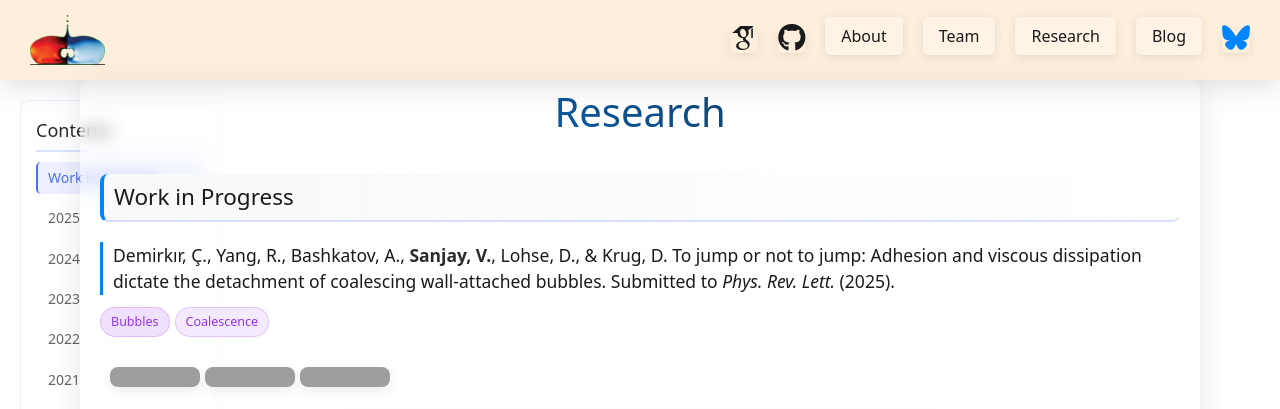
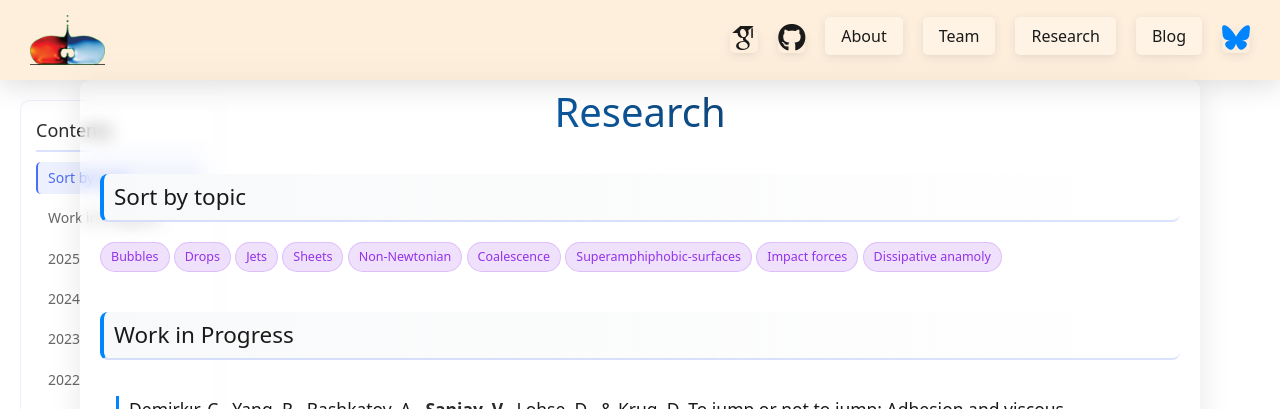
Before and after one commit to comphy-lab/comphy-lab.github.io, a Jekyll site: the page built from _research/index.md, in a window 1280 px wide and 1400 px high, cut to the strip 0-409 px from the top of the window. Built offline with Jekyll 4.4.1, drawn with Linux system fonts in a browser that asks for light colours; some web fonts are replaced; grey boxes are pictures that could not be loaded.

Commit message:
✨ Enhance Research Page with Tag Filtering and Layout Improvements
- Implemented a new feature to filter research papers by tags, allowing users to easily navigate content based on specific topics.
- Wrapped paper sections in containers for better organization and visual clarity.
- Updated CSS styles to improve the appearance of paper containers and tags, enhancing user interaction and responsiveness.
- Added new tags for sorting research topics in `_research/index.md`, improving content discoverability.

These changes collectively enhance the user experience by providing a more structured layout and intuitive filtering options for research content.

```diff
--- a/_research/index.md
+++ b/_research/index.md
@@ -4,6 +4,19 @@
 ---
 
 # Research
+
+## Sort by topic
+
+<tags><span>Bubbles</span></tags>
+<tags><span>Drops</span></tags>
+<tags><span>Jets</span></tags>
+<tags><span>Sheets</span></tags>
+<tags><span>Non-Newtonian</span></tags>
+<tags><span>Coalescence</span></tags>
+<tags><span>Superamphiphobic-surfaces</span></tags>
+<tags><span>Impact forces</span></tags>
+<tags><span>Dissipative anamoly</span></tags>
+
 
 ## Work in Progress
 
--- a/assets/css/research.css
+++ b/assets/css/research.css
@@ -85,6 +85,27 @@
     font-size: 1.4rem;
     padding-left: 0.75rem;
   }
+}
+
+/* Paper container */
+.paper-container {
+  padding: 1.5rem;
+  margin: 2rem 0;
+  border-radius: 8px;
+  transition: all 0.3s ease;
+  border: 1px solid transparent;
+  background-color: transparent;
+}
+
+.paper-container:hover {
+  background-color: rgba(0, 133, 255, 0.02);
+  border-color: rgba(0, 133, 255, 0.1);
+  transform: translateY(-2px);
+  box-shadow: 0 4px 12px rgba(0, 0, 0, 0.05);
+}
+
+.paper-container h3 {
+  margin-top: 0;
 }
 
 /* Badge container */
@@ -426,7 +447,7 @@
 }
 
 /* Style each tag separately */
-.research-content tags > * {
+.research-content tags span {
   background: rgba(147, 51, 234, 0.15);
   color: #9333ea;
   padding: 0.4rem 1rem;
@@ -435,31 +456,45 @@
   transition: all 0.3s ease;
   display: inline-block;
   transform: scale(1);
+  cursor: pointer;
+  user-select: none;
 }
 
 /* First tag - brightest background */
-.research-content tags > *:nth-of-type(1) {
+.research-content tags span:nth-of-type(1) {
   background: rgba(147, 51, 234, 0.15);
 }
 
 /* Second tag - slightly lighter background */
-.research-content tags > *:nth-of-type(2) {
+.research-content tags span:nth-of-type(2) {
   background: rgba(147, 51, 234, 0.1);
 }
 
 /* Third tag - even lighter background */
-.research-content tags > *:nth-of-type(3) {
+.research-content tags span:nth-of-type(3) {
   background: rgba(147, 51, 234, 0.07);
 }
 
 /* Fourth and subsequent tags - lightest background */
-.research-content tags > *:nth-of-type(n+4) {
+.research-content tags span:nth-of-type(n+4) {
   background: rgba(147, 51, 234, 0.04);
 }
 
-.research-content tags > *:hover {
+.research-content tags span:hover {
   transform: scale(1.1);
   box-shadow: 0 2px 5px rgba(147, 51, 234, 0.1);
+}
+
+.research-content tags span.active {
+  background: #9333ea;
+  color: white;
+  transform: scale(1.1);
+  box-shadow: 0 2px 5px rgba(147, 51, 234, 0.2);
+}
+
+/* Hide paper containers when filtering */
+.paper-container.hidden {
+  display: none;
 }
 
 /* Responsive adjustments for tags */
@@ -467,7 +502,7 @@
   .research-content tags {
     font-size: 0.85rem;
   }
-  .research-content tags > * {
+  .research-content tags span {
     padding: 0.3rem 0.8rem;
   }
 }
```
Also changed, not shown: _layouts/research.html (+92 -1 lines).
